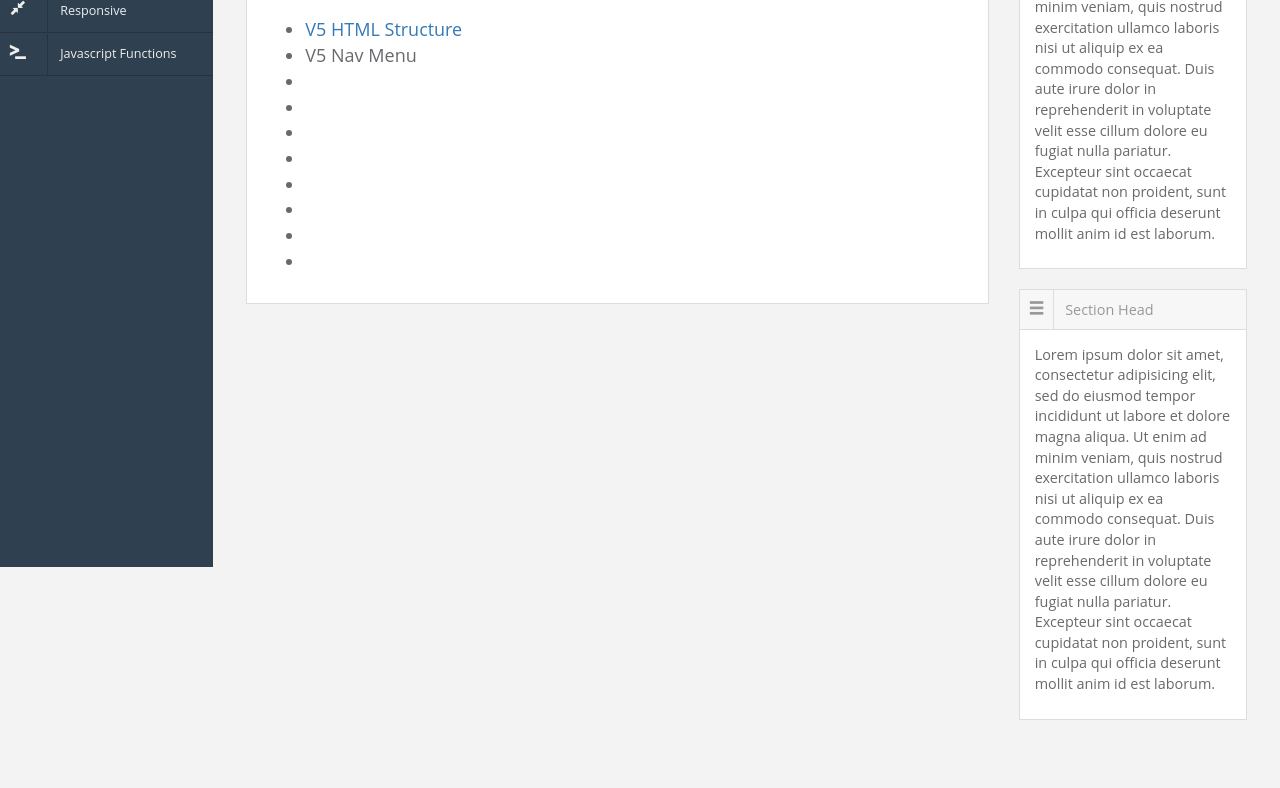
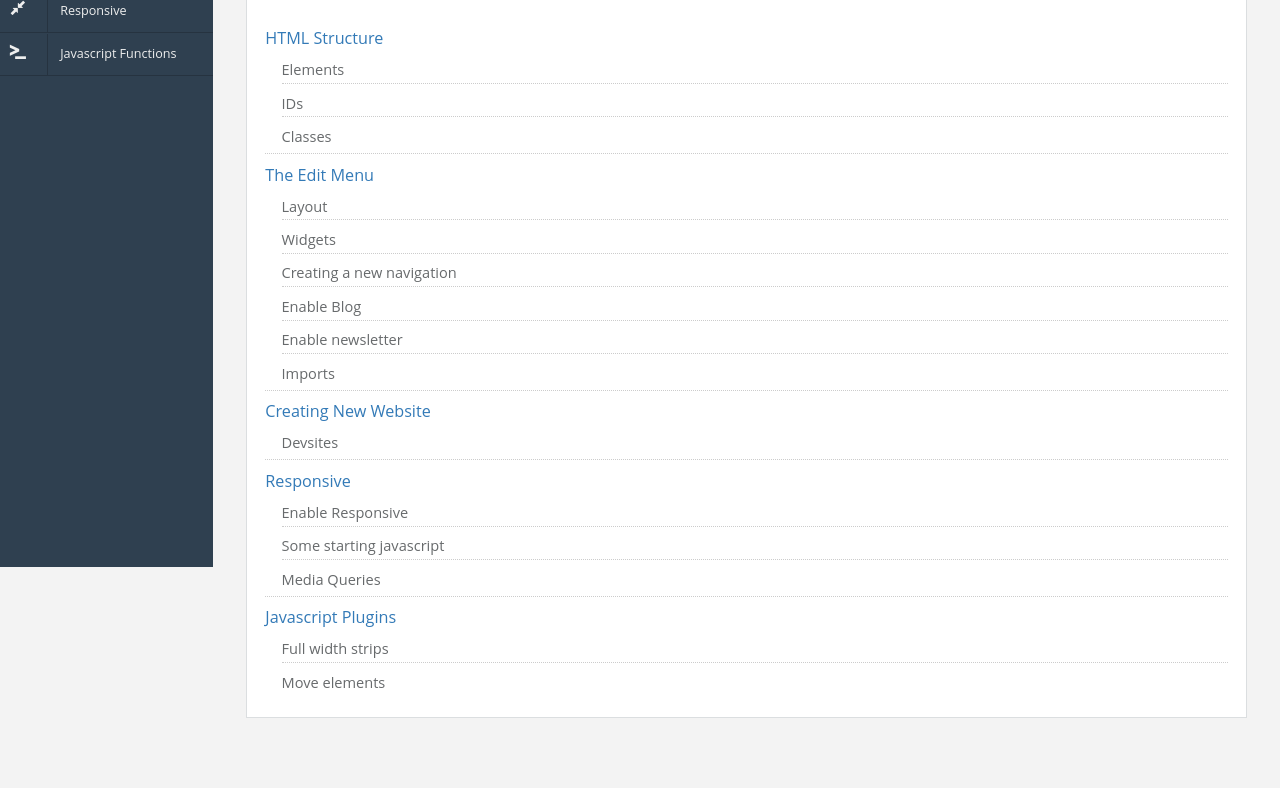
Before and after one commit to savagesnake/angular_spa, a website: page index.html in a window 1280 px wide. Shown: the part 233-1021 px from the top of the page. Drawn offline with nearby package versions, Linux system fonts and the light colour scheme.

Commit message:
update the content section for the homepage and style it

```diff
--- a/css/default.css
+++ b/css/default.css
@@ -2,7 +2,6 @@
 html,body{
   font-family:"open sans",helvetica,sans-serif,arial;
   background-color: #F3F3F3;
-  /*background-color: #f3f3f4;*/
   color:#676a6c;
   font-size: 18px;
 
@@ -18,11 +17,10 @@ html,body{
   font-size:1rem;
   padding:.8em 1em;
   margin:0px;
-  /*border-bottom: 1px solid #13222F;*/
   background-color: #203140;
 }
 .nav li{
-  /*padding:.5em 1em;*/
+
   font-size: .8rem;
 }
 
@@ -36,53 +34,65 @@ html,body{
 .navbar a:hover{
 
 }
+.glyphicon {
+  margin-right:.5em;
+  font-size: .9rem;
+}
+.nav .glyphicon {
+  display:inline-block;
+  padding: .6em;
+  transition: all 300ms ease-in-out;
+}
+.nav-text {
+  border-left:1px solid #263340;
+  display:inline-block;
+  font-size: .7rem;
+  text-align: center;
+  padding: .93em;
+  /*display: none;*/
+}
 
 .page-heading{
   background-color:#fff;
   color:#696969;
   border-bottom: 1px solid #ececec;
   padding:.65em;
-
 }
 .page-heading h3{
   margin:0px;
   padding:.2em 1em;
   font-size:.9rem;
 }
-.glyphicon {
-    margin-right:.5em;
-    font-size: .9rem;
-  }
-.navbar li {
-
-}
 
 .nav-stacked>li+li{
     margin:0px;
 }
-.nav>li>a:hover, .nav>li>a:focus {
-
+.nav > li > a:hover, .nav > li > a:focus {
     background-color: #37495A;
 }
-.nav>li>a{
+.nav > li > a{
     padding:0px;
     border-bottom:.1em solid #263340;
 }
-.nav .glyphicon {
-    display:inline-block;
-    padding: .6em;
-    transition: all 300ms ease-in-out;
+
+.contents,.contents > li ul{
+  list-style: none;
+  margin: 0px;
+  padding:0px;
 }
-.nav-text {
-  border-left:1px solid #263340;
-    display:inline-block;
-    font-size: .7rem;
-    text-align: center;
-    padding: .93em;
-    /*display: none;*/
+.contents > li,.contents > li ul li{
+  font-size:.9em;
+  padding-top:.6em;
+  padding-bottom:.2em;
+  border-bottom:1px dotted #ccc;
+}
+.contents > li:last-of-type,.contents > li ul li:last-of-type{
+  border:0px;
 }
 
-
+.contents > li ul{
+  padding-left:1em;
+}
 /*box-section*/
 .box{
   margin-bottom:20px;
--- a/pages/home.html
+++ b/pages/home.html
@@ -8,47 +8,55 @@
 <div class="col-sm-10 col-sm-offset-2 main-content fix-height">
 <div class="container-fluid">
   <div class="row">
-    <div class="col-sm-9">
+    <div class="col-sm-12">
       <div class="box">
         <div class="box-header"> <span class="glyphicon glyphicon-eye-open"></span><h2>{{pageDescription}}</h2></div>
         <div class="box-content">
             <div class="page-header"><h1>{{pageHeading}}</h1></div>
           <section>
-            <ul>
-              <li><a ui-sref="navigatingv5">V5 HTML Structure</a></li>
-              <li>V5 Nav Menu</li>
-              <li></li>
-              <li></li>
-              <li></li>
-              <li></li>
-              <li></li>
-              <li></li>
-              <li></li>
-              <li></li>
+            <ul class="contents">
+              <li>
+                <a ui-sref="structure">HTML Structure</a>
+                <ul >
+                  <li>Elements</li>
+                  <li>IDs</li>
+                  <li>Classes</li>
+                </ul>
+              </li>
+              <li><a ui-sref="navigatingv5">The Edit Menu</a>
+                 <ul>
+                   <li>Layout</li>
+                   <li>Widgets</li>
+                   <li>Creating a new navigation</li>
+                   <li>Enable Blog</li>
+                   <li>Enable newsletter</li>
+                   <li>Imports</li>
+                 </ul>
+              </li>
+              <li><a ui-sref="createNew">Creating  New Website</a>
+              <ul>
+                <li>Devsites</li>
+              </ul>
+             </li>
+              <li><a ui-sref="responsive">Responsive</a>
+                  <ul>
+                    <li>Enable Responsive</li>
+                    <li>Some starting javascript </li>
+                    <li>Media Queries</li>
+                  </ul>
+              </li>
+              <li><a ui-sref="javascript">Javascript Plugins</a>
+                <ul>
+                  <li>Full width strips</li>
+                  <li>Move elements</li>
+                </ul>
+              </li>
             </ul>
           </section>
-
           </div>
       </div>
     </div>
-    <div class="col-sm-3">
-      <aside>
-        <div class="box">
-          <div class="box-header"><span class="glyphicon glyphicon-menu-hamburger
- "></span><h2>Section Head</h2></div>
-          <div class="box-content"> <p>Lorem ipsum dolor sit amet, consectetur adipisicing elit, sed do eiusmod tempor incididunt ut labore et dolore magna aliqua. Ut enim ad minim veniam, quis nostrud exercitation ullamco laboris nisi ut aliquip ex ea commodo consequat. Duis aute irure dolor in reprehenderit in voluptate velit esse cillum dolore eu fugiat nulla pariatur. Excepteur sint occaecat cupidatat non proident, sunt in culpa qui officia deserunt mollit anim id est laborum.</p></div>
-        </div>
-      </aside>
-    </div>
-    <div class="col-sm-3">
-      <aside>
-        <div class="box">
-          <div class="box-header"><span class="glyphicon glyphicon-menu-hamburger
-"></span><h2>Section Head</h2></div>
-          <div class="box-content"> <p>Lorem ipsum dolor sit amet, consectetur adipisicing elit, sed do eiusmod tempor incididunt ut labore et dolore magna aliqua. Ut enim ad minim veniam, quis nostrud exercitation ullamco laboris nisi ut aliquip ex ea commodo consequat. Duis aute irure dolor in reprehenderit in voluptate velit esse cillum dolore eu fugiat nulla pariatur. Excepteur sint occaecat cupidatat non proident, sunt in culpa qui officia deserunt mollit anim id est laborum.</p></div>
-        </div>
-      </aside>
-    </div>
+
   </div>
 </div>
 </div>
```
